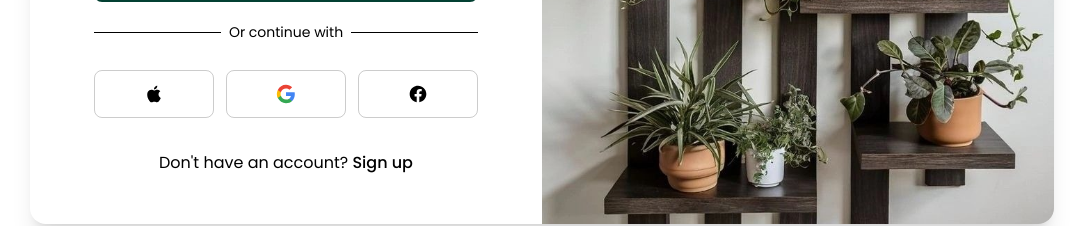
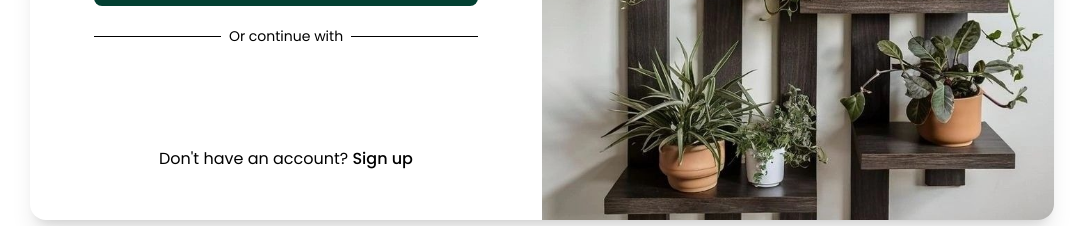
Before and after one commit to Biagiarchiefz/terraplant-fe, a React (Vite) app: page /login in a window 1280 px wide. Shown: the part 482-708 px from the top of the page, without its empty margins (98-1183 px from the left). Built offline with nearby package versions, Linux system fonts and the light colour scheme; no server answers.

Commit message:
test fix feat auth google

```diff
--- a/src/main.jsx
+++ b/src/main.jsx
@@ -7,7 +7,7 @@ import { GoogleOAuthProvider } from "@react-oauth/google";
 
 createRoot(document.getElementById("root")).render(
   <StrictMode>
-    <GoogleOAuthProvider clientId="26909665792-s2lkcllppcrg2h9gtup0fs6k9i3jig93.apps.googleusercontent.com">
+    <GoogleOAuthProvider clientId={import.meta.env.VITE_GOOGLE_CLIENT_ID}>
       <BrowserRouter>
         <App />
       </BrowserRouter>
--- a/src/pages/Login.jsx
+++ b/src/pages/Login.jsx
@@ -141,62 +141,17 @@ const Login = () => {
               </span>
             </div>
 
-            <div className="grid grid-cols-3 gap-3 mb-5">
-              <button className="h-12 flex items-center justify-center border border-black/20 rounded-lg hover:bg-muted transition-colors">
-                <svg
-                  className="w-5 h-5 text-foreground"
-                  viewBox="0 0 24 24"
-                  fill="currentColor"
-                >
-                  <path d="M18.71 19.5C17.88 20.74 17 21.95 15.66 21.97C14.32 22 13.89 21.18 12.37 21.18C10.84 21.18 10.37 21.95 9.09997 22C7.78997 22.05 6.79997 20.68 5.95997 19.47C4.24997 17 2.93997 12.45 4.69997 9.39C5.56997 7.87 7.12997 6.91 8.81997 6.88C10.1 6.86 11.32 7.75 12.11 7.75C12.89 7.75 14.37 6.68 15.92 6.84C16.57 6.87 18.39 7.1 19.56 8.82C19.47 8.88 17.39 10.1 17.41 12.63C17.44 15.65 20.06 16.66 20.09 16.67C20.06 16.74 19.67 18.11 18.71 19.5ZM13 3.5C13.73 2.67 14.94 2.04 15.94 2C16.07 3.17 15.6 4.35 14.9 5.19C14.21 6.04 13.07 6.7 11.95 6.61C11.8 5.46 12.36 4.26 13 3.5Z" />
-                </svg>
-              </button>
-
-              {/* Google Login Hidden default button  */}
-              <div className="relative">
-                <div className="opacity-0 absolute inset-0 cursor-pointer z-10">
+            <div className="mb-5">
               <GoogleLogin
                 onSuccess={handleGoogleSuccess}
                 onError={() => {
                   alertError("Login dengan Google Gagal");
                 }}
+                theme="outline"
+                size="large"
                 width="100%"
+                text="continue_with"
               />
-                </div>
-                <button
-                  type="button"
-                  className="h-12 w-full flex items-center justify-center border border-black/20 rounded-lg bg-secondary hover:bg-muted transition-colors"
-                >
-                  <svg className="w-5 h-5" viewBox="0 0 24 24">
-                    <path
-                      fill="#4285F4"
-                      d="M22.56 12.25c0-.78-.07-1.53-.2-2.25H12v4.26h5.92c-.26 1.37-1.04 2.53-2.21 3.31v2.77h3.57c2.08-1.92 3.28-4.74 3.28-8.09z"
-                    />
-                    <path
-                      fill="#34A853"
-                      d="M12 23c2.97 0 5.46-.98 7.28-2.66l-3.57-2.77c-.98.66-2.23 1.06-3.71 1.06-2.86 0-5.29-1.93-6.16-4.53H2.18v2.84C3.99 20.53 7.7 23 12 23z"
-                    />
-                    <path
-                      fill="#FBBC05"
-                      d="M5.84 14.09c-.22-.66-.35-1.36-.35-2.09s.13-1.43.35-2.09V7.07H2.18C1.43 8.55 1 10.22 1 12s.43 3.45 1.18 4.93l2.85-2.22.81-.62z"
-                    />
-                    <path
-                      fill="#EA4335"
-                      d="M12 5.38c1.62 0 3.06.56 4.21 1.64l3.15-3.15C17.45 2.09 14.97 1 12 1 7.7 1 3.99 3.47 2.18 7.07l3.66 2.84c.87-2.6 3.3-4.53 6.16-4.53z"
-                    />
-                  </svg>
-                </button>
-              </div>
-
-              <button className="h-12 flex items-center justify-center border border-black/20 rounded-lg bg-secondary hover:bg-muted transition-colors">
-                <svg
-                  className="w-5 h-5 text-foreground"
-                  viewBox="0 0 24 24"
-                  fill="currentColor"
-                >
-                  <path d="M12 2C6.477 2 2 6.477 2 12c0 4.991 3.657 9.128 8.438 9.879V14.89h-2.54V12h2.54V9.797c0-2.506 1.492-3.89 3.777-3.89 1.094 0 2.238.195 2.238.195v2.46h-1.26c-1.243 0-1.63.771-1.63 1.562V12h2.773l-.443 2.89h-2.33v6.989C18.343 21.129 22 16.99 22 12c0-5.523-4.477-10-10-10z" />
-                </svg>
-              </button>
             </div>
 
             <p className="text-center mt-8 text-muted-foreground">
```
Lines whose indentation alone changed are shown as unchanged.
